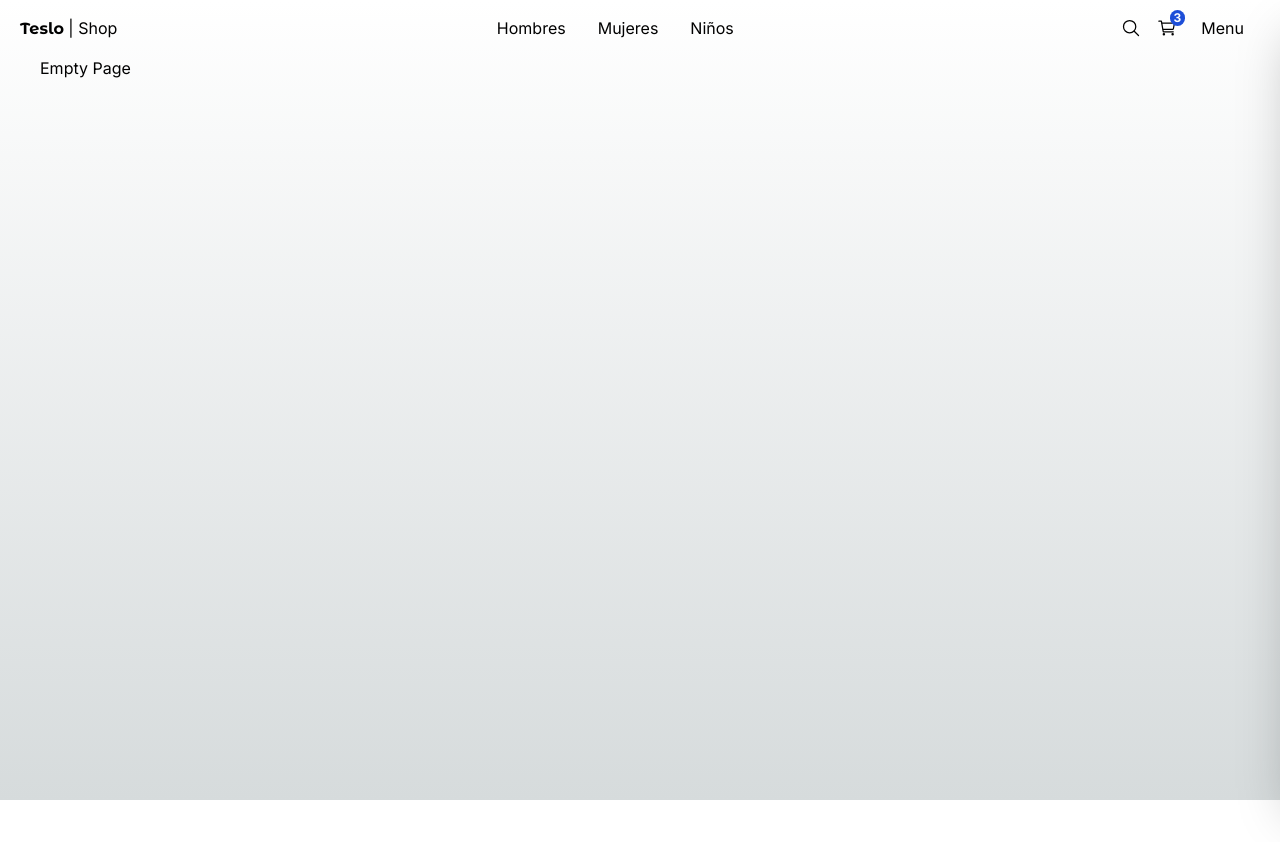
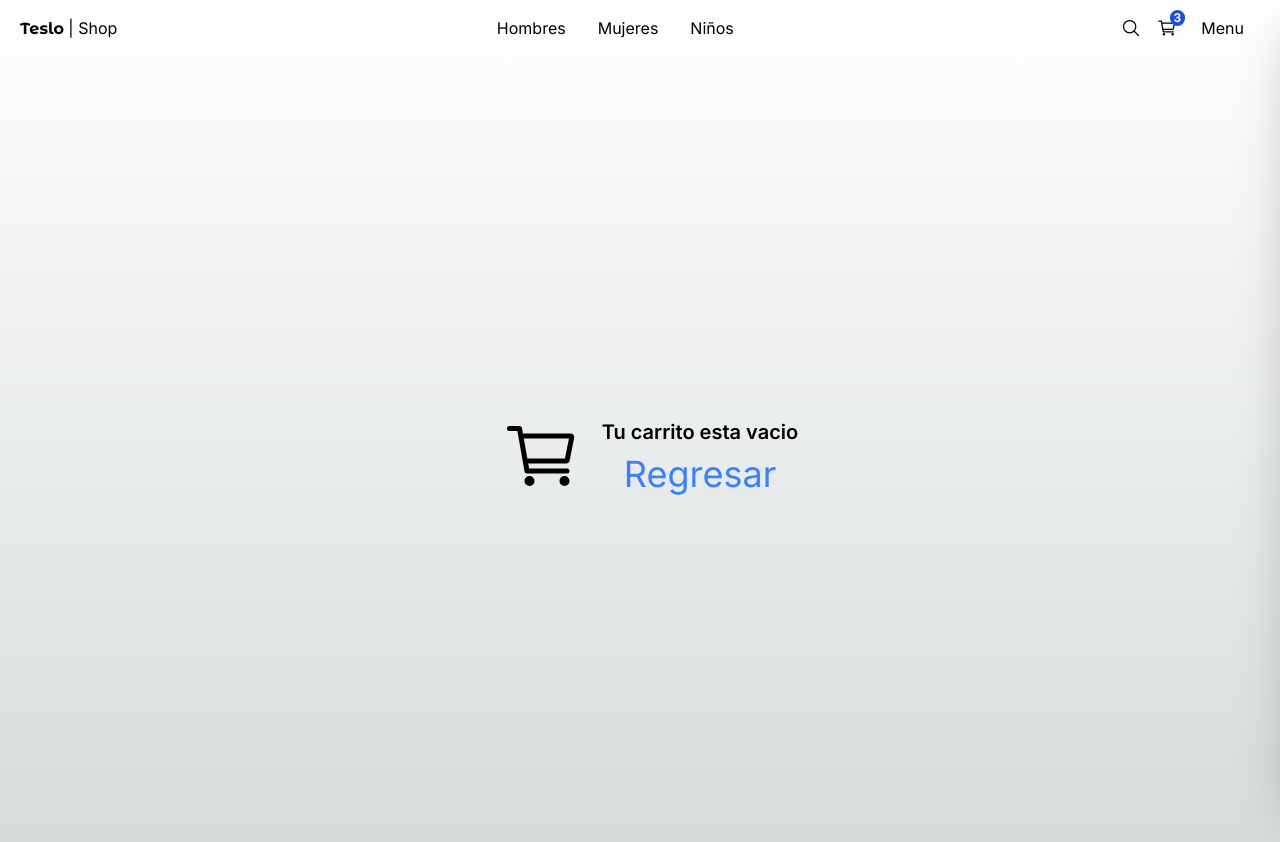
Before and after one commit to gabbriel95/teslo-shop-next, a Next.js app: page /empty in a window 1280 px wide. Shown: the top 842 px of the page. Before the commit the page ends 800 px from the top, so only its background shows below. Built offline with nearby package versions, Linux system fonts and the light colour scheme.

Commit message:
feat: page carrito vacio

```diff
--- a/src/app/(shop)/cart/page.tsx
+++ b/src/app/(shop)/cart/page.tsx
@@ -3,6 +3,7 @@ import Link from "next/link";
 import { QuantitySelector, Title } from "@/components";
 import { initialData } from "@/seed/seed";
 import Image from "next/image";
+import { redirect } from "next/navigation";
 
 const productInCart = [
   initialData.products[0],
@@ -11,6 +12,8 @@ const productInCart = [
 ];
 
 export default function () {
+  redirect("/empty");
+
   return (
     <div className="flex justify-center items-center mb-72 px-10 sm:px-0">
       <div className="flex flex-col w-[1000px]">
--- a/src/app/(shop)/empty/page.tsx
+++ b/src/app/(shop)/empty/page.tsx
@@ -1,7 +1,17 @@
+import Link from "next/link";
+import { IoCartOutline } from "react-icons/io5";
+
 export default function () {
   return (
-    <div>
-      <h1>Empty Page</h1>
+    <div className="flex justify-center items-center h-[800px]">
+      <IoCartOutline size={80} className="mx-5" />
+      <div className="flex flex-col items-center">
+        <h1 className="text-xl font-semibold">Tu carrito esta vacio</h1>
+
+        <Link href="/" className="text-blue-500 mt-2 text-4xl">
+          Regresar
+        </Link>
+      </div>
     </div>
   );
 }
```
